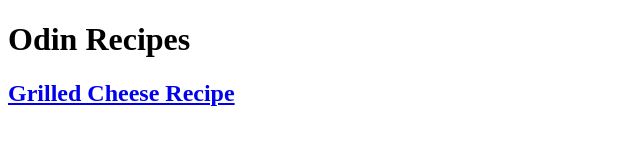
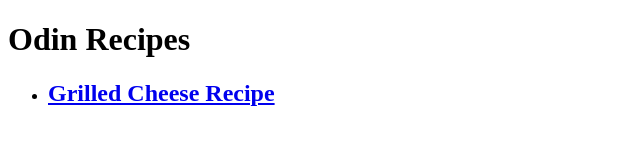
Before and after one commit to polystyrene-foam/odin-recipes, a plain HTML site: page index.html in a window 1280 px wide. Shown: the whole page, without its empty margins (0-640 px from the left). Drawn offline with Linux system fonts and the light colour scheme.

Commit message:
Made recipe collection on the homepage into an unordered list

```diff
--- a/index.html
+++ b/index.html
@@ -7,6 +7,9 @@
 
     <body>
         <h1>Odin Recipes</h1>
-        <h2><a href="./recipes/grilled-cheese.html">Grilled Cheese Recipe</a></h2>
+        <ul>
+            <li><h2><a href="./recipes/grilled-cheese.html">Grilled Cheese Recipe</a></h2></li>
+        </ul>
+
     </body>
 </html>
```
